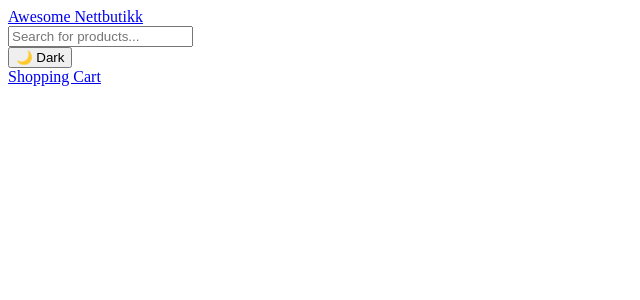
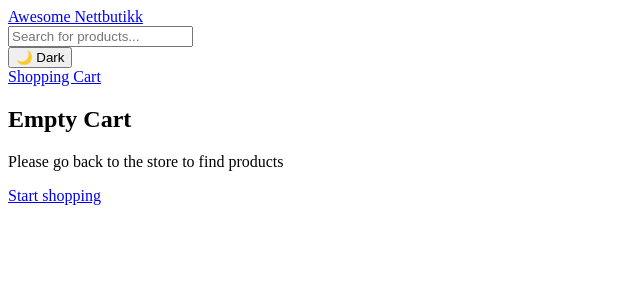
Before and after one commit to SS0391/minbutikk-oppgave, a React (Vite) app: page /cart in a window 1280 px wide. Shown: the top 300 px of the page, without its empty margins (0-640 px from the left). Built offline with nearby package versions, Linux system fonts and the light colour scheme.

Commit message:
cart -> cart empty -> go back in a if statement

```diff
--- a/src/pages/Cart/Cart.jsx
+++ b/src/pages/Cart/Cart.jsx
@@ -4,4 +4,16 @@ import { useCart } from "../../context/CartContext/CartContext.jsx";
 
 export default function Cart() {
   const { cart, removeFromCart, updateQuantity, cartTotal, cartCount } = useCart();
+
+  if (cart.length === 0) {
+    return (
+      <div className={styles.cartEmpty}>
+        <h2>Empty Cart</h2>
+        <p>Please go back to the store to find products</p>
+        <Link to="/" className={styles.shopBtn}>
+          Start shopping
+        </Link>
+      </div>
+    );
+  }
 }
```
